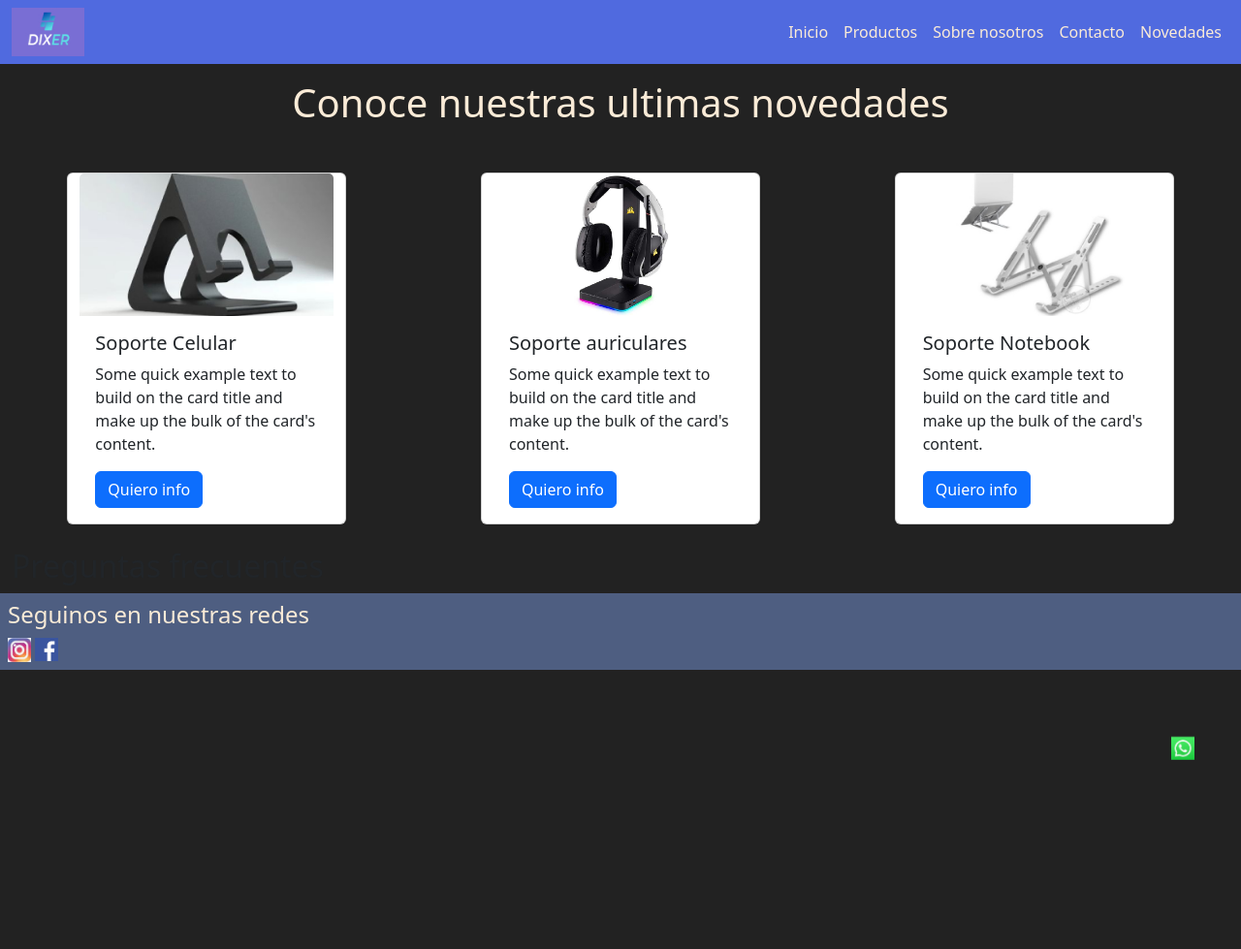
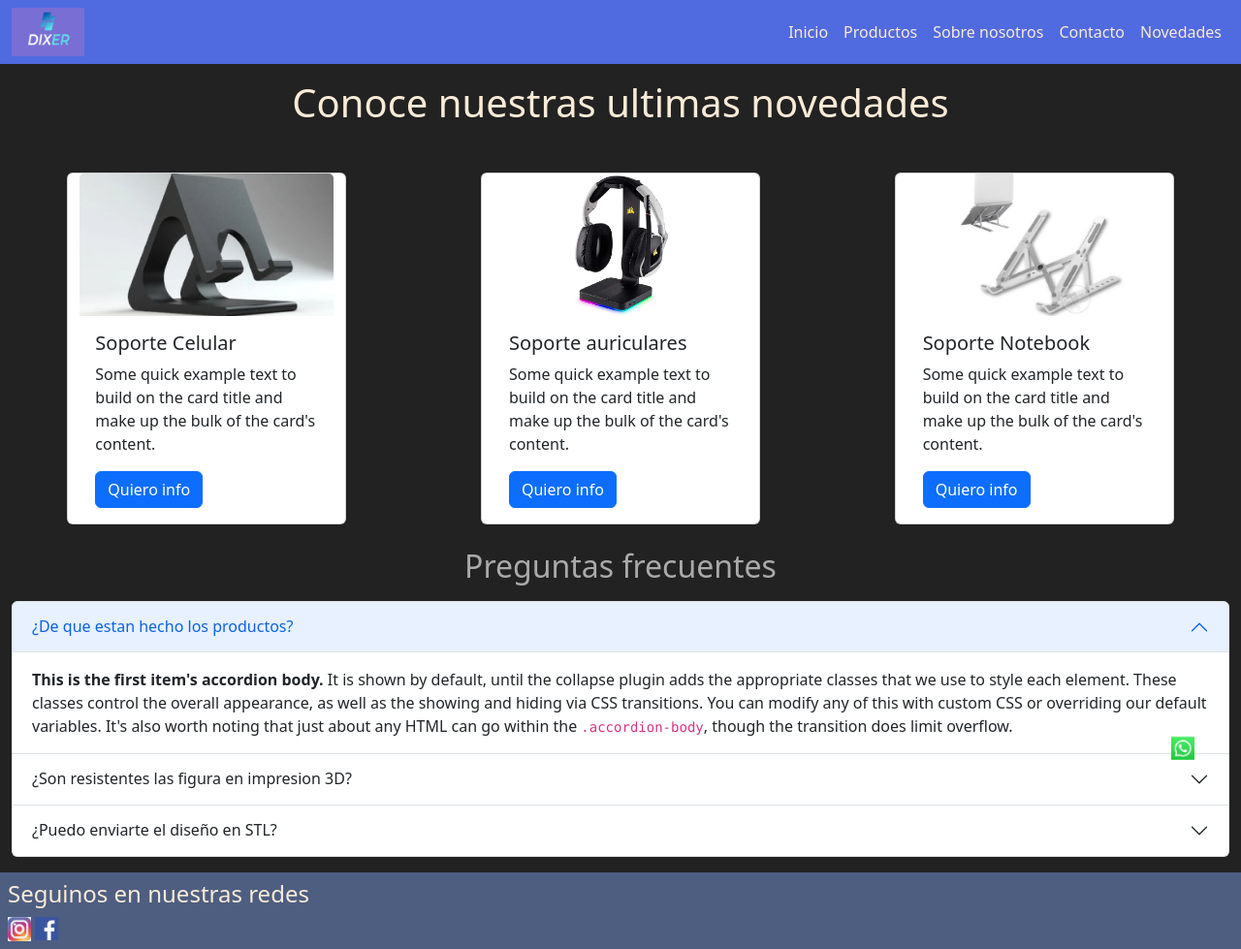
Before and after one commit to LautaroIvanDiaz1/BootstrapDixer3D, a website: page paginas/novedades.html in a window 1280 px wide. Shown: the whole page at 97% size. Before the commit the page ends 800 px from the top, so only its background shows below. Drawn offline with nearby package versions, Linux system fonts and the light colour scheme.

Commit message:
Se agrego un acordion

```diff
--- a/paginas/novedades.html
+++ b/paginas/novedades.html
@@ -91,9 +91,46 @@
 
 
     <article>
-        <h2>Preguntas frecuentes</h2>
-    <div>
-
+        <h2 class="subtitulo">Preguntas frecuentes</h2>
+    <div class="my-3">
+        <div class="accordion" id="accordionPanelsStayOpenExample">
+            <div class="accordion-item">
+              <h2 class="accordion-header" id="panelsStayOpen-headingOne">
+                <button class="accordion-button" type="button" data-bs-toggle="collapse" data-bs-target="#panelsStayOpen-collapseOne" aria-expanded="true" aria-controls="panelsStayOpen-collapseOne">
+                  ¿De que estan hecho los productos?
+                </button>
+              </h2>
+              <div id="panelsStayOpen-collapseOne" class="accordion-collapse collapse show" aria-labelledby="panelsStayOpen-headingOne">
+                <div class="accordion-body">
+                  <strong>This is the first item's accordion body.</strong> It is shown by default, until the collapse plugin adds the appropriate classes that we use to style each element. These classes control the overall appearance, as well as the showing and hiding via CSS transitions. You can modify any of this with custom CSS or overriding our default variables. It's also worth noting that just about any HTML can go within the <code>.accordion-body</code>, though the transition does limit overflow.
+                </div>
+              </div>
+            </div>
+            <div class="accordion-item">
+              <h2 class="accordion-header" id="panelsStayOpen-headingTwo">
+                <button class="accordion-button collapsed" type="button" data-bs-toggle="collapse" data-bs-target="#panelsStayOpen-collapseTwo" aria-expanded="false" aria-controls="panelsStayOpen-collapseTwo">
+                  ¿Son resistentes las figura en impresion 3D?
+                </button>
+              </h2>
+              <div id="panelsStayOpen-collapseTwo" class="accordion-collapse collapse" aria-labelledby="panelsStayOpen-headingTwo">
+                <div class="accordion-body">
+                  <strong>This is the second item's accordion body.</strong> It is hidden by default, until the collapse plugin adds the appropriate classes that we use to style each element. These classes control the overall appearance, as well as the showing and hiding via CSS transitions. You can modify any of this with custom CSS or overriding our default variables. It's also worth noting that just about any HTML can go within the <code>.accordion-body</code>, though the transition does limit overflow.
+                </div>
+              </div>
+            </div>
+            <div class="accordion-item">
+              <h2 class="accordion-header" id="panelsStayOpen-headingThree">
+                <button class="accordion-button collapsed" type="button" data-bs-toggle="collapse" data-bs-target="#panelsStayOpen-collapseThree" aria-expanded="false" aria-controls="panelsStayOpen-collapseThree">
+                  ¿Puedo enviarte el diseño en STL?
+                </button>
+              </h2>
+              <div id="panelsStayOpen-collapseThree" class="accordion-collapse collapse" aria-labelledby="panelsStayOpen-headingThree">
+                <div class="accordion-body">
+                  <strong>This is the third item's accordion body.</strong> It is hidden by default, until the collapse plugin adds the appropriate classes that we use to style each element. These classes control the overall appearance, as well as the showing and hiding via CSS transitions. You can modify any of this with custom CSS or overriding our default variables. It's also worth noting that just about any HTML can go within the <code>.accordion-body</code>, though the transition does limit overflow.
+                </div>
+              </div>
+            </div>
+          </div>
     </div>
 
 
--- a/scss/main.scss
+++ b/scss/main.scss
@@ -74,14 +74,14 @@ $estilos:(
 /* EXTEND */
 
 .titulo{
-    font-size: 2rem;
+    font-size: 3rem;
     background-color:none;
     text-align: center;
 }
 
 .subtitulo{
     @extend .titulo;
-    font-size: 1rem;
+    font-size: 2rem;
 }
 
 
@@ -197,6 +197,11 @@ $estiloWhatsapp:(
 }
 
 
+
+.accordion-item{
+    background-color: #506adf;
+}
+
                     /* FOOTER */
 
 .estiloFooter{
```
Also changed, not shown: ccs/main.css.
